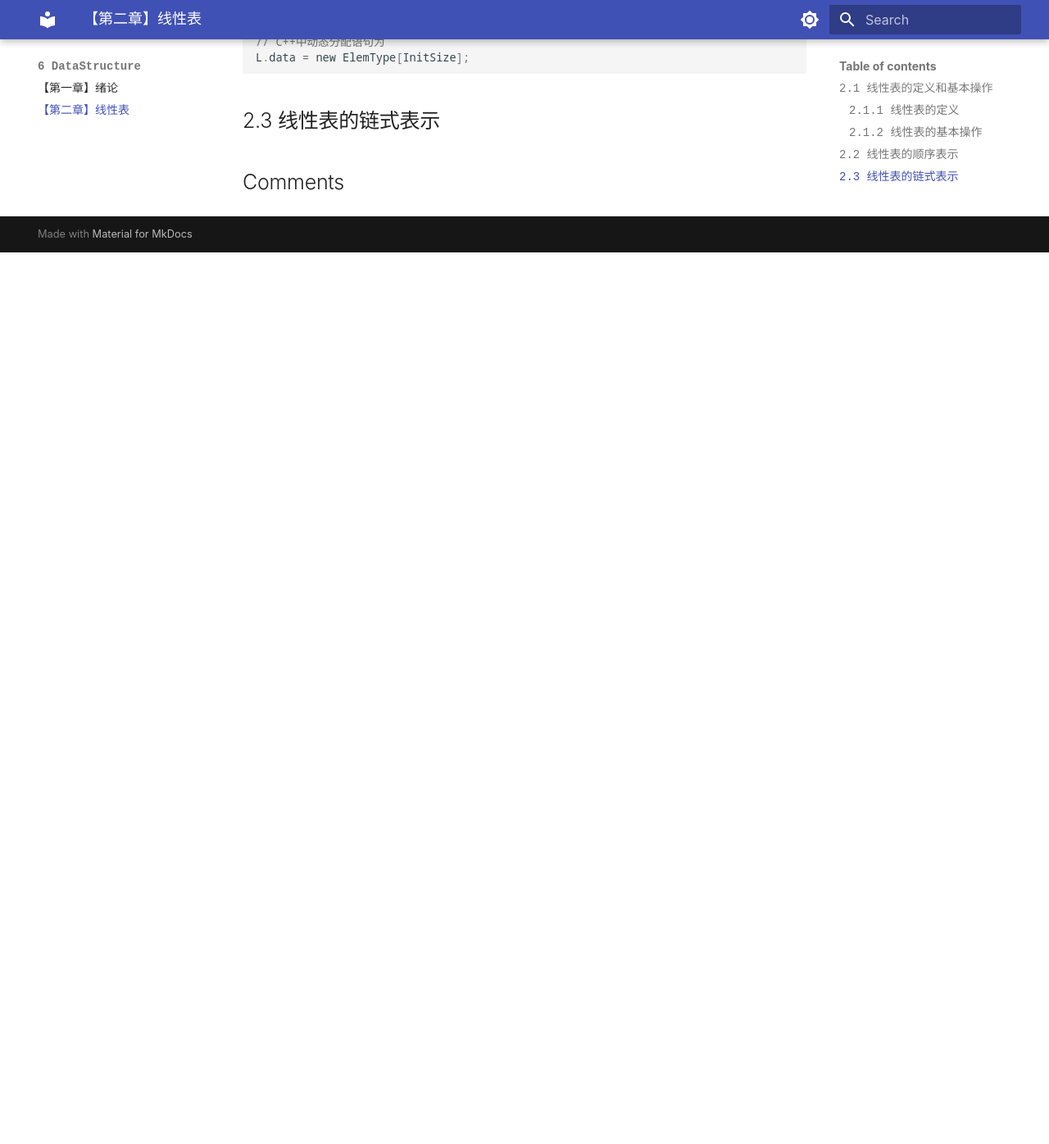
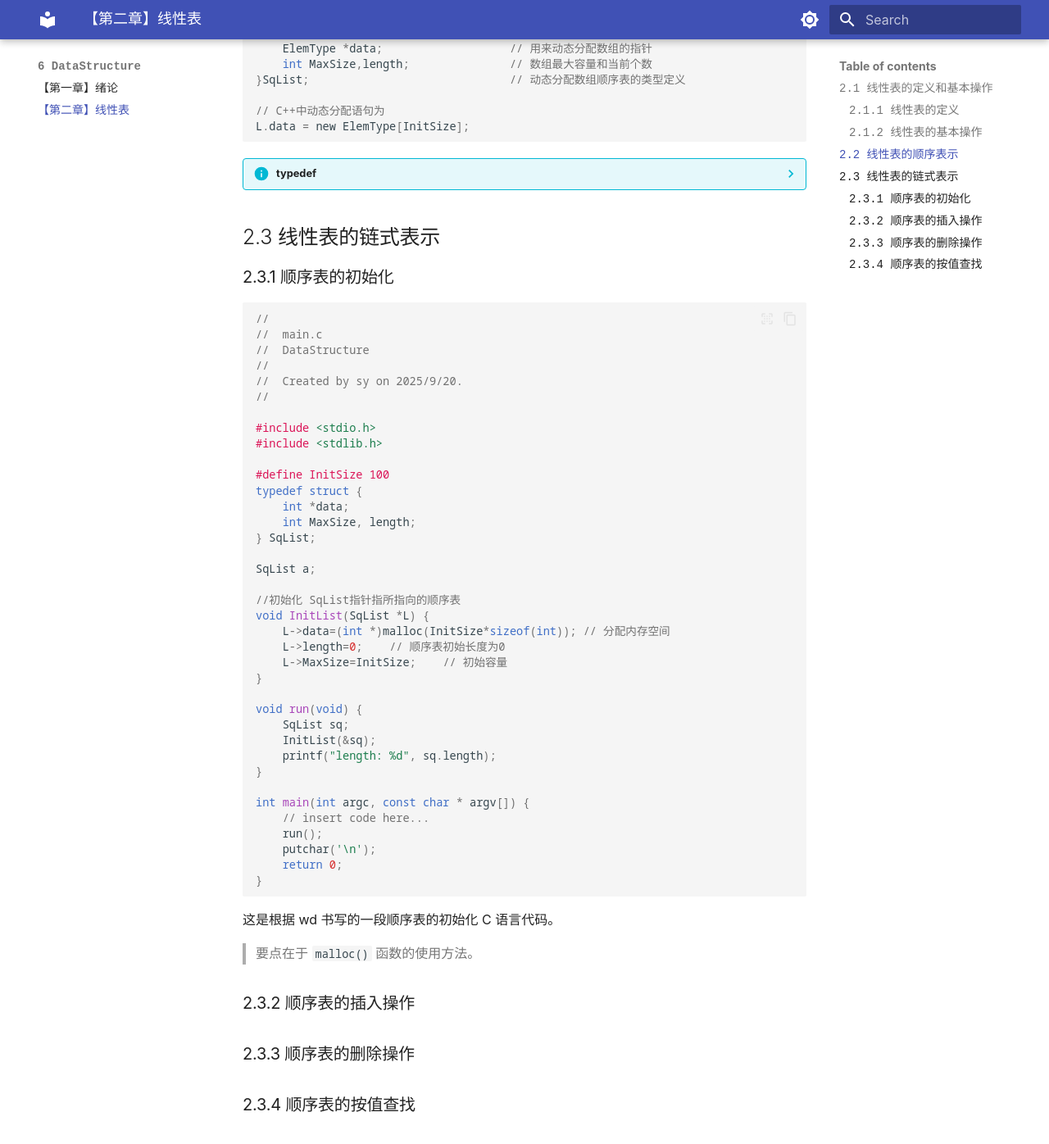
Before and after one commit to syiooo/syiooo.github.io, an MkDocs documentation site: the page built from docs/6_DataStructure/【第二章】线性表.md, in a window 1280 px wide and 1400 px high, scrolled down 1904 px. Shown: the top 1396 px of the window at 82% size. Built offline with MkDocs 1.6.1 and Material for MkDocs 9.7.7, drawn with Linux system fonts in a browser that asks for light colours; comment, search, counter and statistics services are not loaded; before the commit the page ends 2212 px from its top, so only the background shows below that; some of the changed text lies outside the part shown.

Commit message:
十四讲

````diff
--- a/docs/6_DataStructure/【第二章】线性表.md
+++ b/docs/6_DataStructure/【第二章】线性表.md
@@ -72,6 +72,14 @@ $$
 - 逻辑顺序与物理顺序保持一致。
 - 物理存储位置与位序成正比，故可以实现随机存取。
 
+优点：
+- 随机访问，通过首地址+元素序号 $O(1)$ 时间内找到指定元素。
+- 元素密度高。
+
+缺点：
+- 插入和删除耗时，可能需要移动大量元素。
+- 需要连续空间才能存储，不够灵活。
+
 > 随机存取就是不需要遍历线性表，直接给出一个位序就可以直接存入。
 
 位序：称 $i$ 为元素 $a_{i}$ 在顺序表中的位序。
@@ -79,7 +87,7 @@ $$
 > 顺序表中元素的位序从 `1` 开始，而数组的下标是从 `0` 开始的。
 
 
-静态分配顺序表的存储结构描述：
+**静态分配**顺序表的存储结构描述：
 ```c
 #define MaxSize 50                // 定义线性表最大长度
 typedef struct {
@@ -91,7 +99,7 @@ typedef struct {
 L.data = (ElemType*)malloc(sizeof(ElemType)*InitSize);
 ```
 
-动态分配顺序表的存储结构描述：
+**动态分配**顺序表的存储结构描述：
 ```c
 #define MaxSize 100                   // 表长度初始定义
 typedef struct {
@@ -102,4 +110,93 @@ typedef struct {
 // C++中动态分配语句为
 L.data = new ElemType[InitSize];
 ```
+
+??? info "typedef"
+
+	用法类似于定义一个类。
+
+	```c
+	#include <stdio.h>
+	#include <string.h>
+
+	typedef struct Books
+	{
+	   char  title[50];
+	   char  author[50];
+	   char  subject[100];
+	   int   book_id;
+	} Book;
+
+	int main( )
+	{
+	   Book book;
+
+	   strcpy( book.title, "C 教程");
+	   strcpy( book.author, "Runoob");
+	   strcpy( book.subject, "编程语言");
+	   book.book_id = 12345;
+
+	   printf( "书标题 : %s\n", book.title);
+	   printf( "书作者 : %s\n", book.author);
+	   printf( "书类目 : %s\n", book.subject);
+	   printf( "书 ID : %d\n", book.book_id);
+
+	   return 0;
+	}
+	```
+
 ## 2.3 线性表的链式表示
+
+### 2.3.1 顺序表的初始化
+
+```c
+//
+//  main.c
+//  DataStructure
+//
+//  Created by sy on 2025/9/20.
+//
+
+#include <stdio.h>
+#include <stdlib.h>
+
+#define InitSize 100
+typedef struct {
+    int *data;
+    int MaxSize, length;
+} SqList;
+
+SqList a;
+
+//初始化 SqList指针指所指向的顺序表
+void InitList(SqList *L) {
+    L->data=(int *)malloc(InitSize*sizeof(int)); // 分配内存空间
+    L->length=0;    // 顺序表初始长度为0
+    L->MaxSize=InitSize;    // 初始容量
+}
+
+void run(void) {
+    SqList sq;
+    InitList(&sq);
+    printf("length: %d", sq.length);
+}
+
+int main(int argc, const char * argv[]) {
+    // insert code here...
+    run();
+    putchar('\n');
+    return 0;
+}
+
+```
+
+这是根据 wd 书写的一段顺序表的初始化 C 语言代码。
+
+> 要点在于 `malloc()` 函数的使用方法。
+### 2.3.2 顺序表的插入操作
+
+
+
+### 2.3.3 顺序表的删除操作
+
+### 2.3.4 顺序表的按值查找
````
Also changed, not shown: docs/1_Math/【二重积分】第十四讲整理.md (added, +68 -0 lines), docs/1_Math/【多元函数微分学】第十三讲.md (+5 -1 lines), docs/.obsidian/workspace.json.
